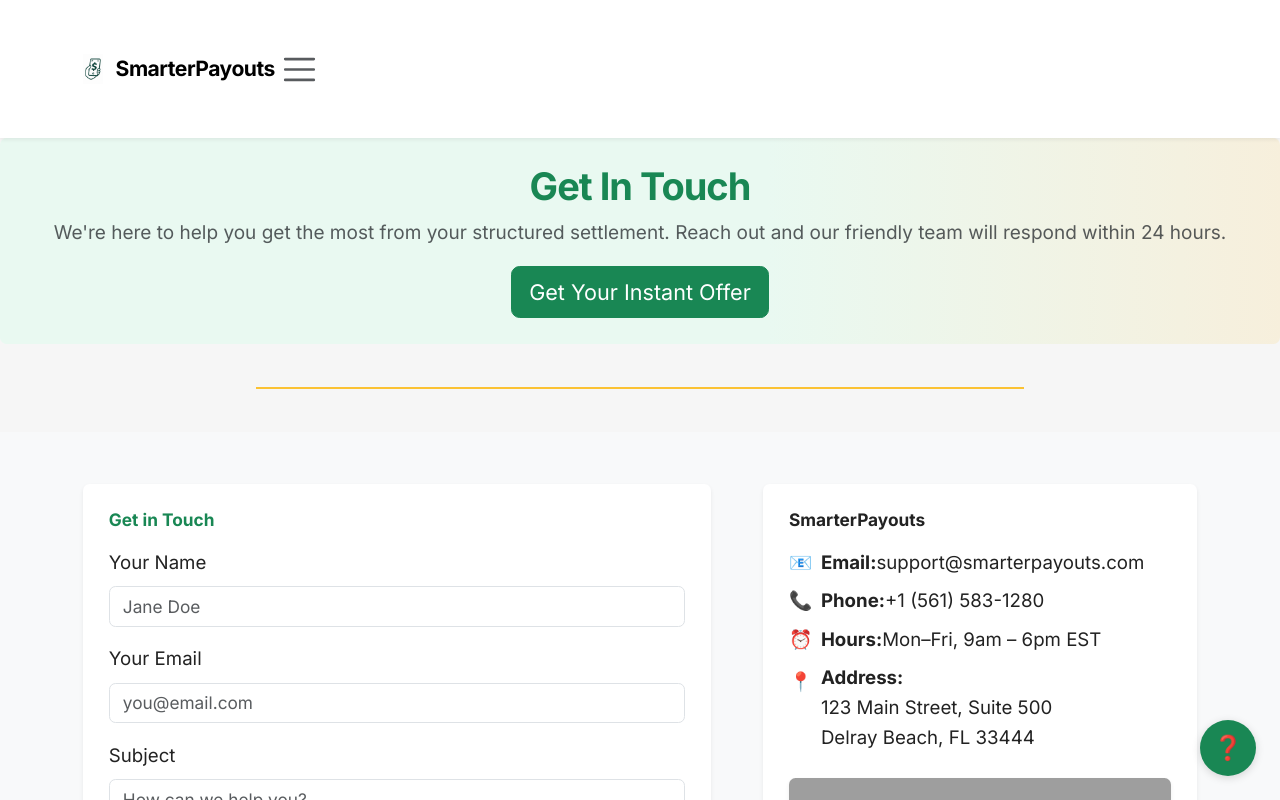
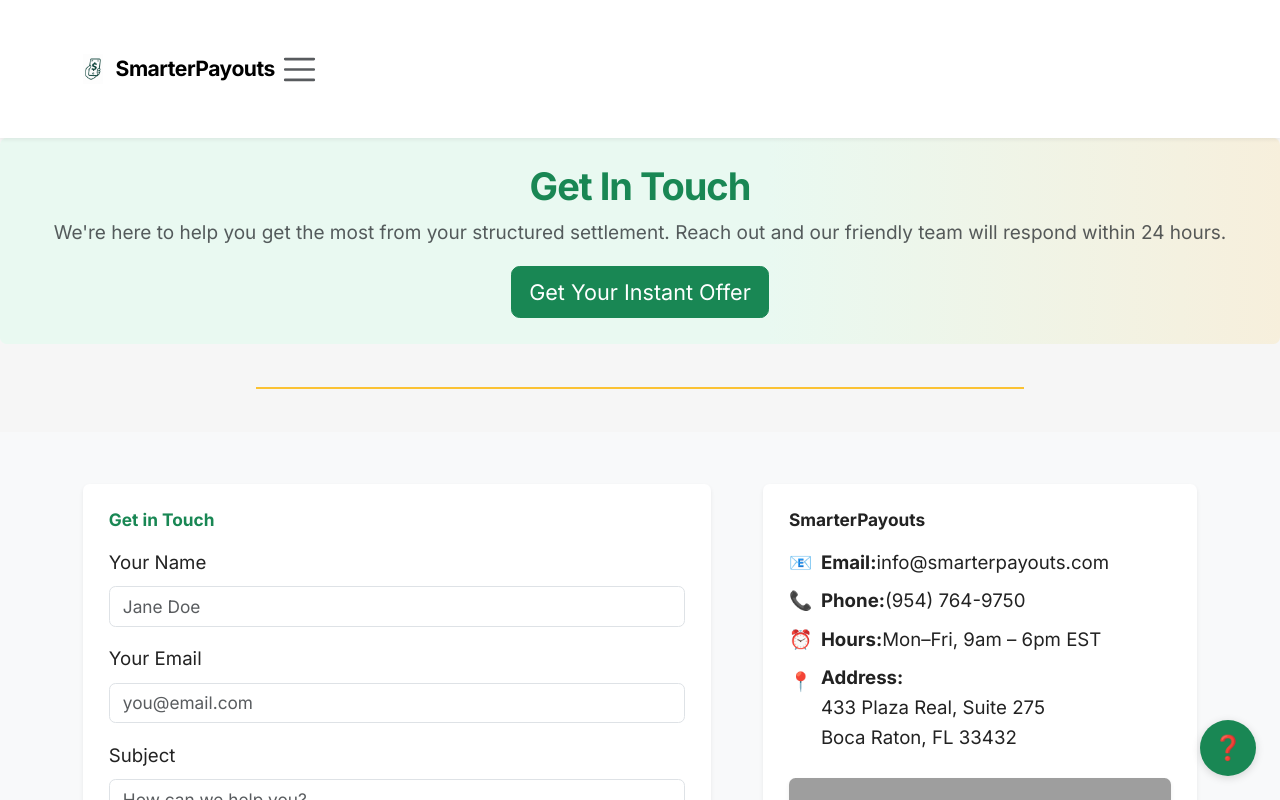
Before and after one commit to Ofranc1208/nj2-smarter-payouts, a Next.js app: page /contact in a window 1280 px wide. Shown: the top 800 px of the page. Built offline with nearby package versions, Linux system fonts and the light colour scheme; grey boxes are pictures that could not be loaded.

Commit message:
email and phone address

```diff
--- a/app/components/FABSpeedDial.tsx
+++ b/app/components/FABSpeedDial.tsx
@@ -90,7 +90,7 @@ export default function FABSpeedDial() {
       >
         {/* Call Option */}
         <a
-          href="tel:+1-800-555-1234"
+          href="tel:+19547649750"
           className="fab-item fab-call"
           aria-label="Call Us"
           style={{
@@ -116,7 +116,7 @@ export default function FABSpeedDial() {
           }}
         >
           <span style={{ fontSize: '20px' }}>📞</span>
-          <span style={{ fontSize: '14px', fontWeight: 500 }}>Let's Talk</span>
+          <span style={{ fontSize: '14px', fontWeight: 500 }}>(954) 764-9750</span>
         </a>
 
         {/* Email Option */}
--- a/app/components/Step3OfferSheet.tsx
+++ b/app/components/Step3OfferSheet.tsx
@@ -115,10 +115,12 @@ export default function Step3OfferSheet({ calculationResult, formData, onBack }:
         <div className="offer-footer mt-5 small text-muted" style={{ marginTop: 32 }}>
           <strong>SmarterPayouts LLC</strong>
           <br />
-          123 Main Street, Suite 200, Dallas TX 75201
+          433 Plaza Real, Suite 275
           <br />
-          <a href="tel:+18885551234" className="text-reset text-decoration-none">
-            1-888-555-1234
+          Boca Raton, FL 33432
+          <br />
+          <a href="tel:+19547649750" className="text-reset text-decoration-none">
+            (954) 764-9750
           </a>{' '}
           •{' '}
           <a href="mailto:info@smarterpayouts.com" className="text-reset text-decoration-none">
--- a/app/contact/page.tsx
+++ b/app/contact/page.tsx
@@ -152,11 +152,11 @@ export default function Contact() {
                 <h4 className="fw-bold mb-3">SmarterPayouts</h4>
                 <p className="mb-2 d-flex align-items-center">
                   <span className="me-2" aria-label="Email" role="img">📧</span>
-                  <strong>Email:</strong> support@smarterpayouts.com
+                  <strong>Email:</strong> info@smarterpayouts.com
                 </p>
                 <p className="mb-2 d-flex align-items-center">
                   <span className="me-2" aria-label="Phone" role="img">📞</span>
-                  <strong>Phone:</strong> +1 (561) 583-1280
+                  <strong>Phone:</strong> (954) 764-9750
                 </p>
                 <p className="mb-2 d-flex align-items-center">
                   <span className="me-2" aria-label="Hours" role="img">⏰</span>
@@ -167,18 +167,18 @@ export default function Contact() {
                   <span>
                     <strong>Address:</strong>
                     <br />
-                    123 Main Street, Suite 500
+                    433 Plaza Real, Suite 275
                     <br />
-                    Delray Beach, FL 33444
+                    Boca Raton, FL 33432
                   </span>
                 </p>
                 <iframe
                   className="w-100 rounded shadow-sm"
                   height="200"
                   loading="lazy"
-                  src="https://www.google.com/maps?q=Delray+Beach,+FL+33444&output=embed"
+                  src="https://www.google.com/maps?q=433+Plaza+Real,+Boca+Raton,+FL+33432&output=embed"
                   title="SmarterPayouts Location"
-                  aria-label="Map showing SmarterPayouts location in Delray Beach, FL"
+                  aria-label="Map showing SmarterPayouts location in Boca Raton, FL"
                 ></iframe>
               </div>
             </div>
--- a/app/get-a-quote/page.tsx
+++ b/app/get-a-quote/page.tsx
@@ -83,7 +83,7 @@ export default function GetAQuote() {
             {/* Option 2: Talk to Us */}
             <div className="col-md-6">
               <a
-                href="tel:+18005551234"
+                href="tel:+19547649750"
                 className="text-decoration-none text-dark"
                 aria-label="Call to get a quote from a representative"
               >
@@ -111,6 +111,7 @@ export default function GetAQuote() {
                     <span className="badge bg-success bg-opacity-10 text-success fw-semibold">
                       No Personal Info Needed
                     </span>
+                    <div className="mt-2 text-muted small">(954) 764-9750</div>
                   </div>
                 </div>
               </a>
```
